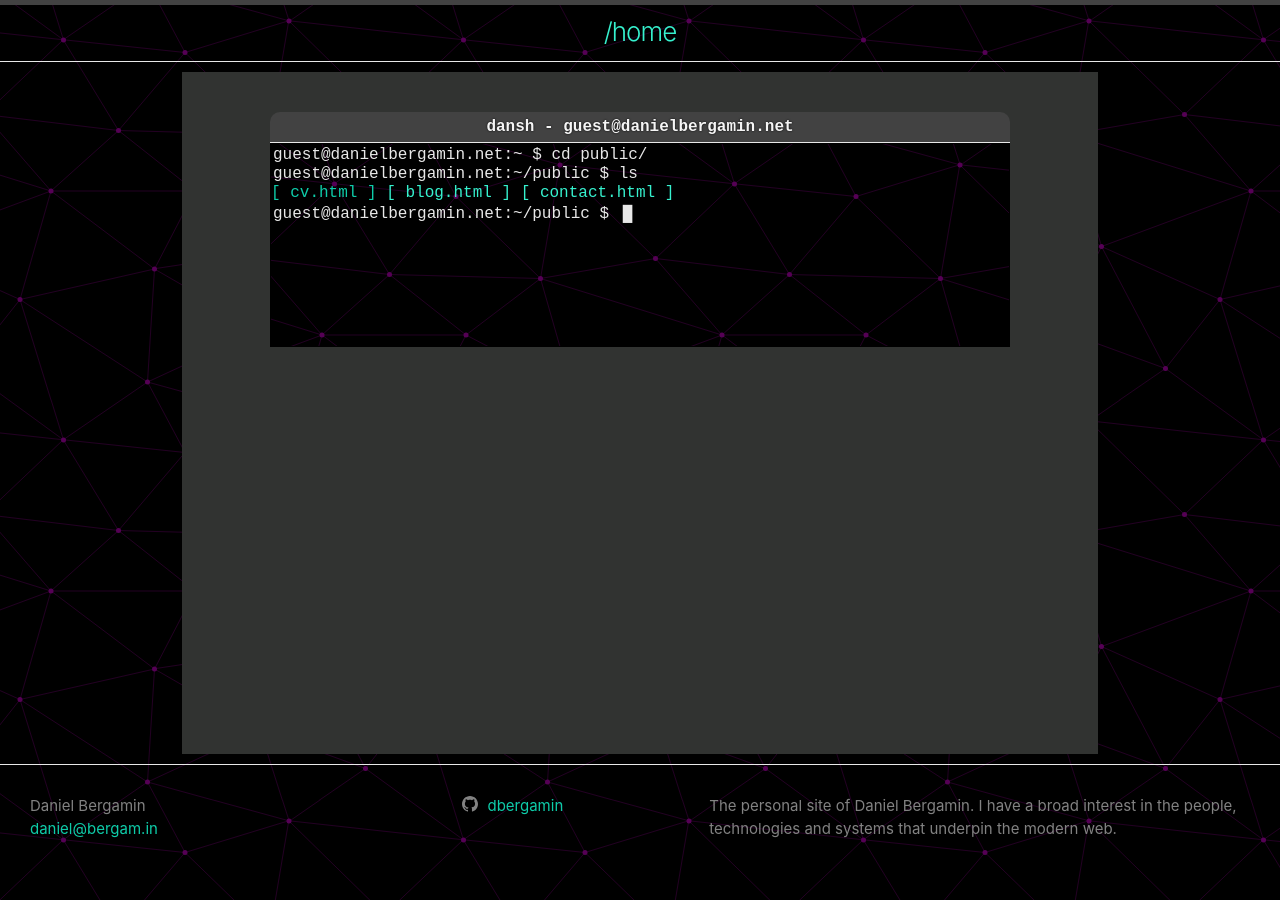
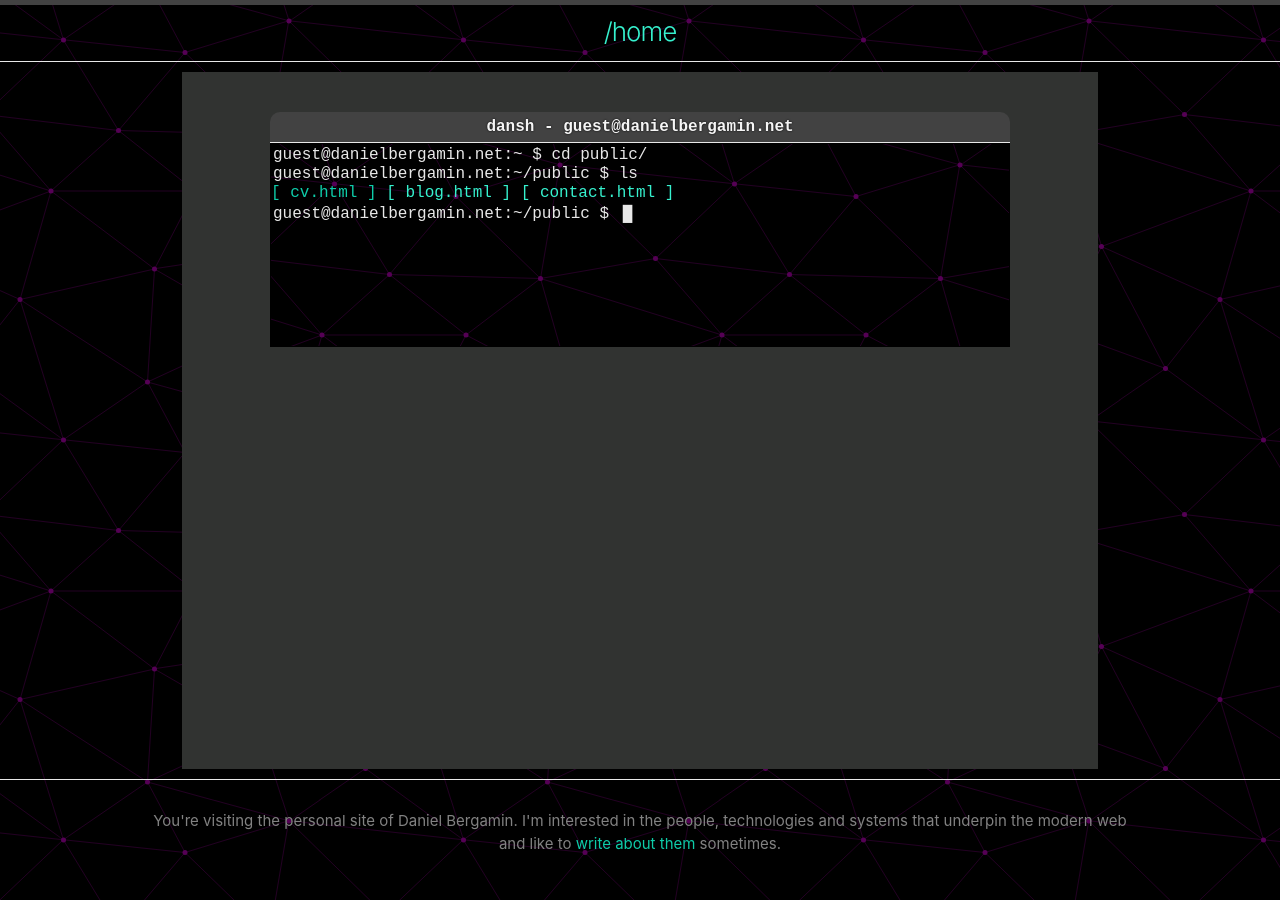
Before and after one commit to dbergamin/dbergamin-personal-site, a Jekyll site: the page built from site/index.markdown, in a window 1280 px wide. Built offline with Jekyll 4.4.1, drawn with Linux system fonts in a browser that asks for light colours.

Commit message:
Simplify the footer in accordance with my simple needs

```diff
--- a/site/_config.yml
+++ b/site/_config.yml
@@ -1,11 +1,11 @@
 title: Daniel Bergamin
 email: daniel@bergam.in
-description: >- # this means to ignore newlines until "baseurl:"
-  The personal site of Daniel Bergamin. I have a broad interest in the
-  people, technologies and systems that underpin the modern web.
-baseurl: "" # the subpath of your site, e.g. /blog
+description: >- # ignore newlines until "baseurl:"
+  You're visiting the personal site of Daniel Bergamin. I'm interested in the people, technologies
+  and systems that underpin the modern web and like to <a href="blog.html">write about them</a> sometimes.
+baseurl: ""
 url: "https://danielbergamin.net" # the base hostname & protocol for your site, e.g. http://example.com
-github_username:  dbergamin
+github_username: dbergamin
 
 contact_email: daniel@bergam.in
 contact_name: Daniel Bergamin
--- a/site/_includes/footer.html
+++ b/site/_includes/footer.html
@@ -1,32 +1,6 @@
-<footer class="site-footer h-card">
-  <data class="u-url" href="{{ "/" | relative_url }}"></data>
-
-  <div class="wrapper">
-    <div class="footer-col-wrapper">
-      <div class="footer-col footer-col-1">
-        <ul class="contact-list">
-          <li class="p-name">
-            {%- if site.author -%}
-              {{ site.author | escape }}
-            {%- else -%}
-              {{ site.title | escape }}
-            {%- endif -%}
-            </li>
-            {%- if site.email -%}
-            <li><a class="u-email" href="mailto:{{ site.email }}">{{ site.email }}</a></li>
-            {%- endif -%}
-        </ul>
-      </div>
-
-      <div class="footer-col footer-col-2">
-        {%- include social.html -%}
-      </div>
-
-      <div class="footer-col footer-col-3">
-        <p>{{- site.description | escape -}}</p>
-      </div>
-    </div>
-
+<footer class="site-footer">
+  <div class="site-footer-content">
+    <data class="u-url" href="{{ "/" | relative_url }}"></data>
+    <p>{{ site.description }}</p>
   </div>
-
 </footer>
--- a/site/_sass/minima/_layout.scss
+++ b/site/_sass/minima/_layout.scss
@@ -136,65 +136,13 @@
 .site-footer {
   border-top: 1px solid $grey-color-light;
   padding: $spacing-unit;
-}
 
-.footer-heading {
-  @include relative-font-size(1.125);
-  margin-bottom: $spacing-unit / 2;
-}
-
-.contact-list,
-.social-media-list {
-  list-style: none;
-  margin-left: 0;
-}
-
-.footer-col-wrapper {
-  @include relative-font-size(0.9375);
-  color: $grey-color;
-  margin-left: -$spacing-unit / 2;
-  @extend %clearfix;
-}
-
-.footer-col {
-  float: left;
-  margin-bottom: $spacing-unit / 2;
-  padding-left: $spacing-unit / 2;
-}
-
-.footer-col-1 {
-  width: -webkit-calc(35% - (#{$spacing-unit} / 2));
-  width:         calc(35% - (#{$spacing-unit} / 2));
-}
-
-.footer-col-2 {
-  width: -webkit-calc(20% - (#{$spacing-unit} / 2));
-  width:         calc(20% - (#{$spacing-unit} / 2));
-}
-
-.footer-col-3 {
-  width: -webkit-calc(45% - (#{$spacing-unit} / 2));
-  width:         calc(45% - (#{$spacing-unit} / 2));
-}
-
-@include media-query($on-laptop) {
-  .footer-col-1,
-  .footer-col-2 {
-    width: -webkit-calc(50% - (#{$spacing-unit} / 2));
-    width:         calc(50% - (#{$spacing-unit} / 2));
-  }
-
-  .footer-col-3 {
-    width: -webkit-calc(100% - (#{$spacing-unit} / 2));
-    width:         calc(100% - (#{$spacing-unit} / 2));
-  }
-}
-
-@include media-query($on-palm) {
-  .footer-col {
-    float: none;
-    width: -webkit-calc(100% - (#{$spacing-unit} / 2));
-    width:         calc(100% - (#{$spacing-unit} / 2));
+  > .site-footer-content {
+    margin: auto;
+    max-width: 80%;
+    font-size: 15px;
+    color: $grey-color;
+    text-align: center;
   }
 }
 
```
